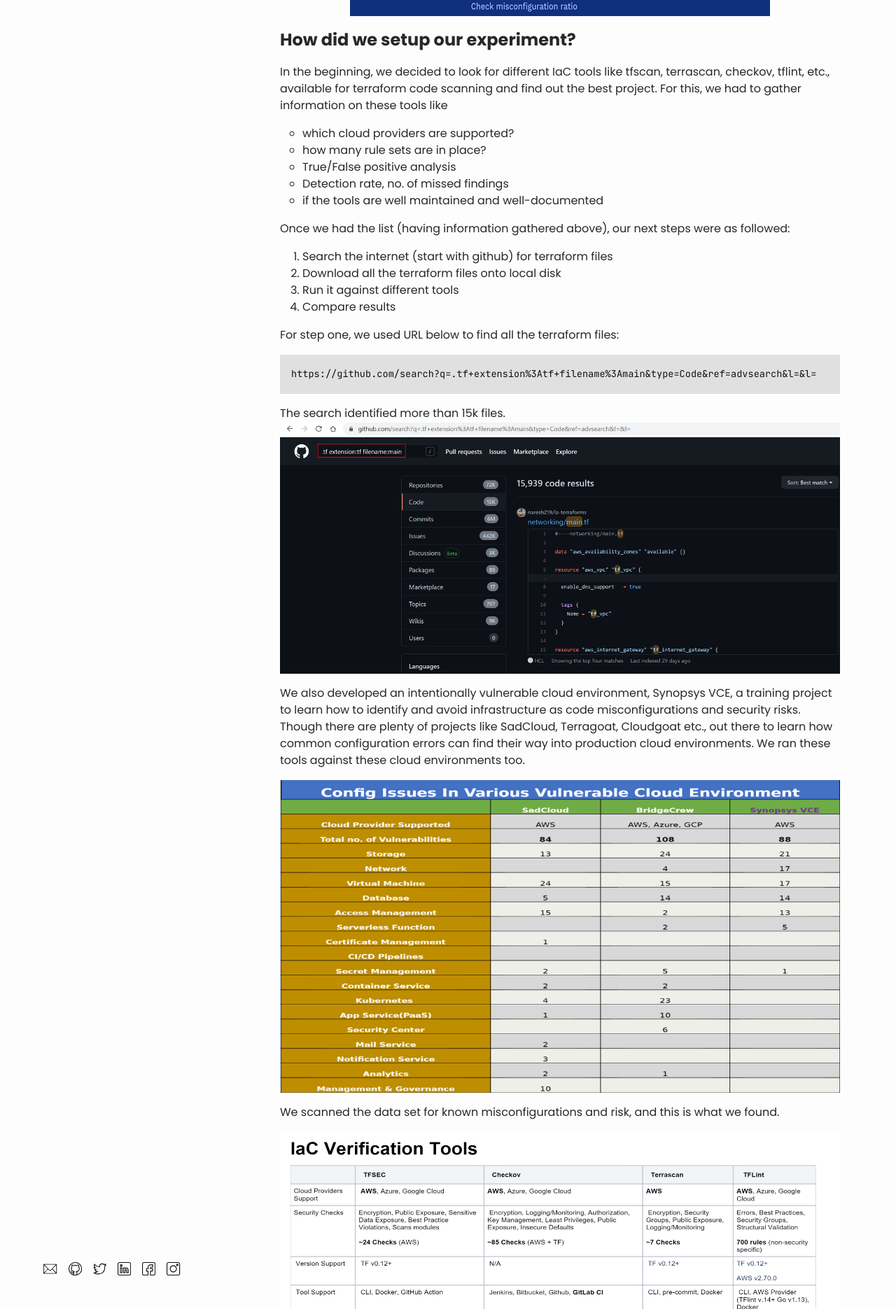
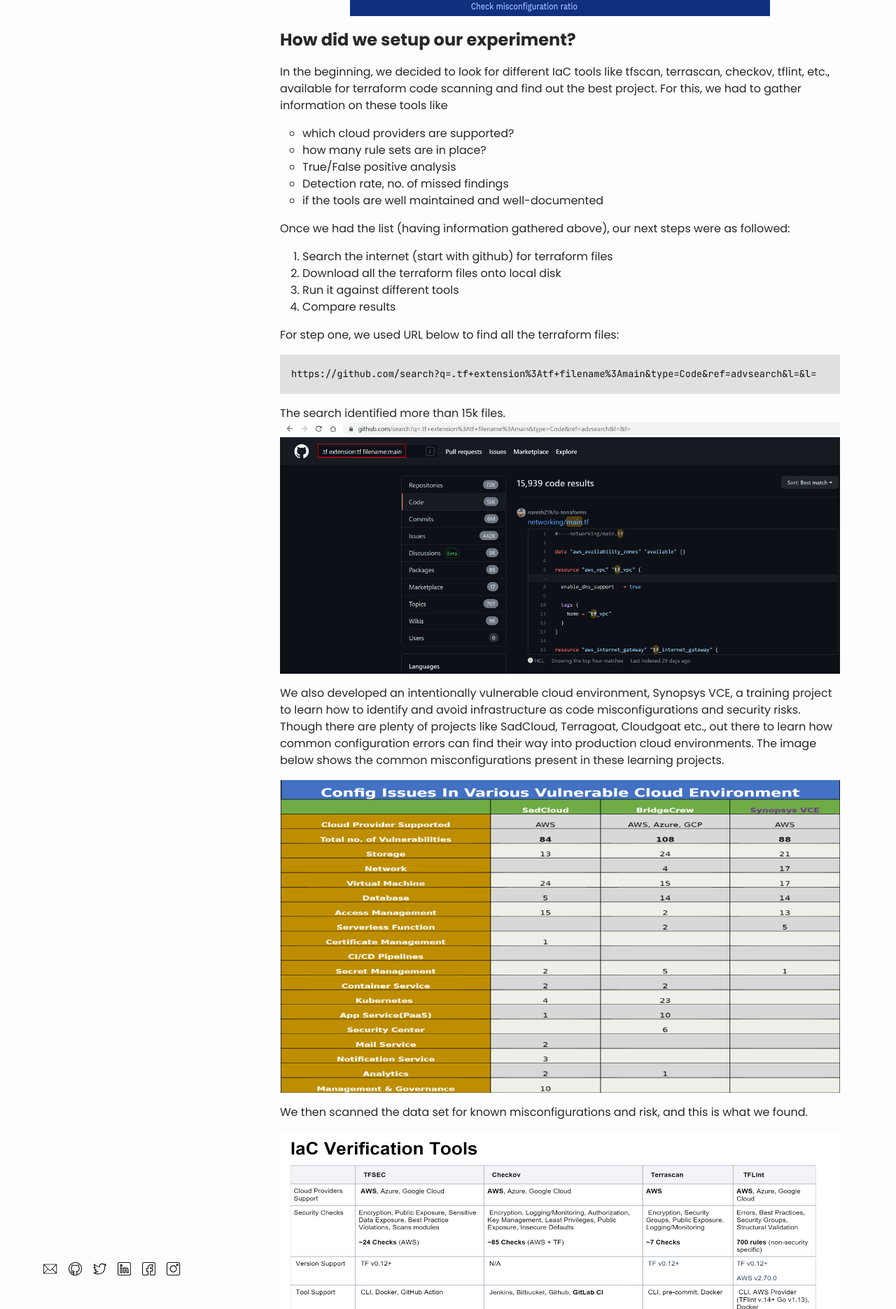
Before and after one commit to kajalNair/kajalNair.github.io, a Jekyll site: the page built from _blog/State-of-Different-IaC-Tools.md, in a window 1280 px wide. Shown: the part 3129-5000 px from the top of the page at 70% size. Built offline with Jekyll 4.4.1, drawn with Linux system fonts in a browser that asks for light colours; comment, search, counter and statistics services are not loaded; some of the changed lines change nothing that is shown.

Commit message:
Update State-of-Different-IaC-Tools.md

```diff
--- a/_blog/State-of-Different-IaC-Tools.md
+++ b/_blog/State-of-Different-IaC-Tools.md
@@ -79,11 +79,11 @@
 The search identified more than 15k files.
 ![github-search]({{ '/static/assets/github-search-for-tf-files.png' | prepend: site.baseurl | replace: '//', '/' }})
 
-We also developed an intentionally vulnerable cloud environment, Synopsys VCE, a training project to learn how to identify and avoid infrastructure as code misconfigurations and security risks. Though there are plenty of projects like SadCloud, Terragoat, Cloudgoat etc., out there to learn how common configuration errors can find their way into production cloud environments. We ran these tools against these cloud environments too.
+We also developed an intentionally vulnerable cloud environment, Synopsys VCE, a training project to learn how to identify and avoid infrastructure as code misconfigurations and security risks. Though there are plenty of projects like SadCloud, Terragoat, Cloudgoat etc., out there to learn how common configuration errors can find their way into production cloud environments. The image below shows the common misconfigurations present in these learning projects.
 
 ![vce]({{ '/static/assets/vulnerable-cloud-env.png' | prepend: site.baseurl | replace: '//', '/' }})
 
-We scanned the data set for known misconfigurations and risk, and this is what we found.
+We then scanned the data set for known misconfigurations and risk, and this is what we found.
 
 ![scan-analysis]({{ '/static/assets/scan-analysis.png' | prepend: site.baseurl | replace: '//', '/' }})
 
@@ -107,30 +107,3 @@
 
 ## Final thoughts
 Terraform security is becoming an increasingly important area for DevOps engineers to learn and implement. We hope this helps you to get started with right tools.
-
-
-
-
-
-
-
-### References
-[https://www.hashicorp.com/resources/what-is-infrastructure-as-code](https://www.hashicorp.com/resources/what-is-infrastructure-as-code)
-
-[https://bridgecrew.io/wp-content/uploads/state-of-open-source-terraform-security-2020.pdf](https://bridgecrew.io/wp-content/uploads/state-of-open-source-terraform-security-2020.pdf)
-
-[https://github.com/bridgecrewio/terragoat](https://github.com/bridgecrewio/terragoat)
-
-[https://github.com/RhinoSecurityLabs/cloudgoat](https://github.com/RhinoSecurityLabs/cloudgoat)
-
-[https://github.com/appsecco/attacking-cloudgoat2](https://github.com/appsecco/attacking-cloudgoat2)
-
-[https://github.com/bridgecrewio/checkov](https://github.com/bridgecrewio/checkov)
-
-[https://github.com/accurics/terrascan](https://github.com/accurics/terrascan)
-
-[https://github.com/terraform-linters/tflint](https://github.com/terraform-linters/tflint)
-
-[https://www.terraform.io/](https://www.terraform.io/)
-
-[https://github.com/nccgroup/ScoutSuite/](https://github.com/nccgroup/ScoutSuite/)
```
